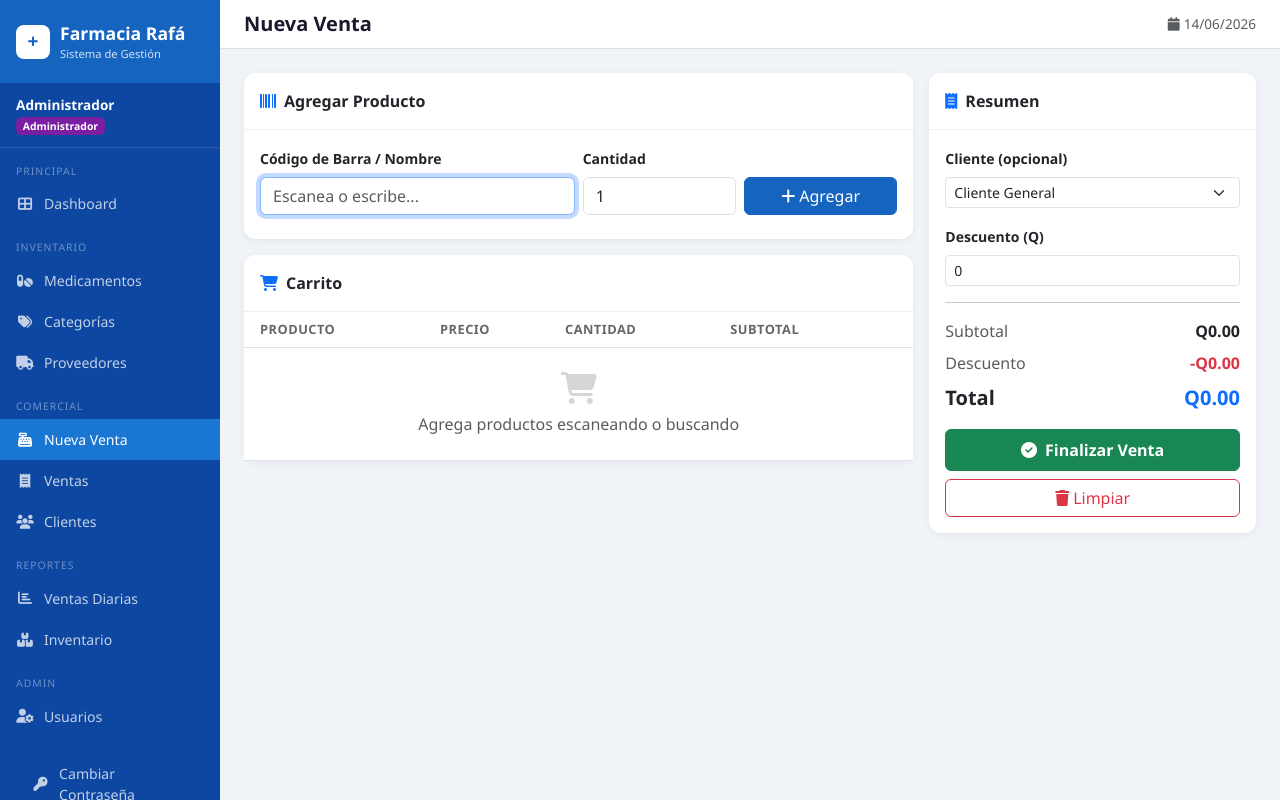
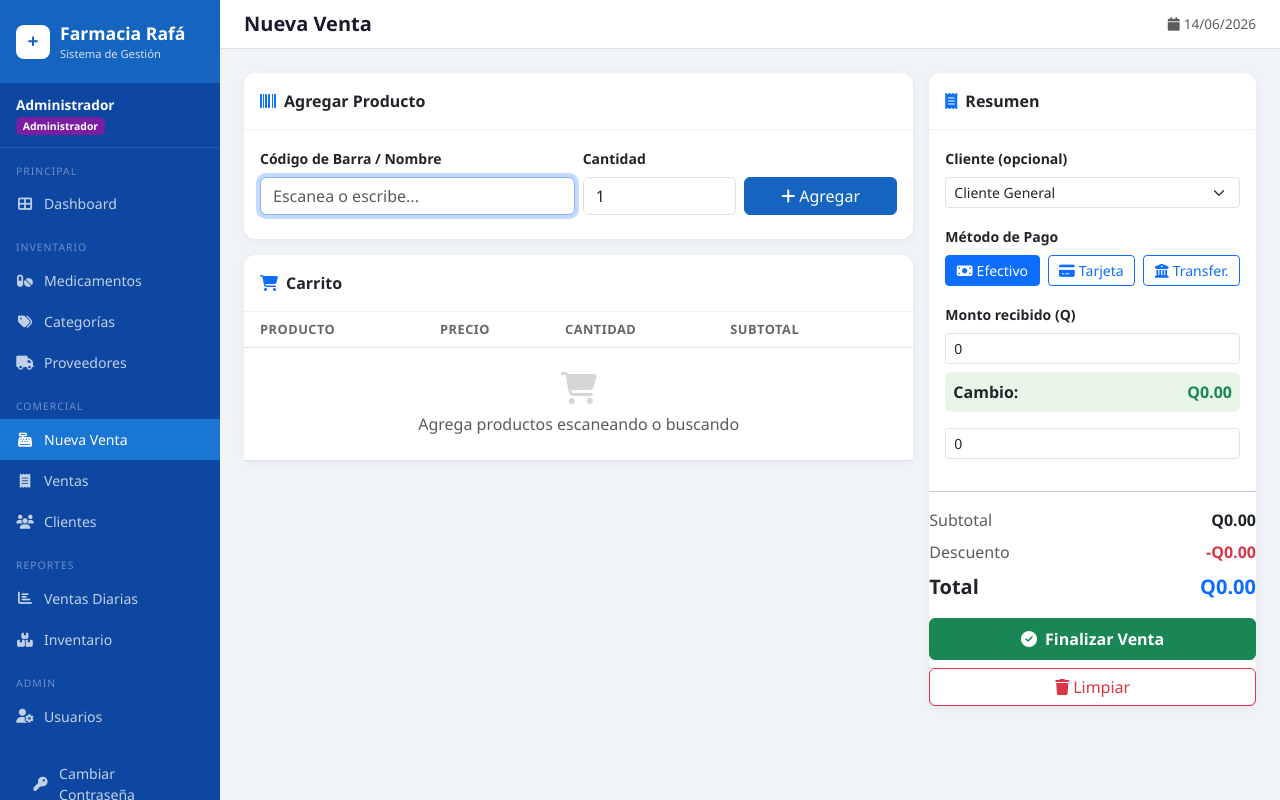
Before and after one commit to sistemacom40-byte/sistema.farmacia.rafa, a Flask app: page /ventas/nueva in a window 1280 px wide. Run offline with Flask 3, Linux system fonts and the light colour scheme; a user stored in the database is signed in.

Commit message:
Implement payment method buttons and change calculation
Added payment method selection and change calculation functionality.

```diff
--- a/Farmacia-rafa/templates/nueva_venta.html
+++ b/Farmacia-rafa/templates/nueva_venta.html
@@ -78,7 +78,31 @@
           </select>
         </div>
         <div class="mb-3">
-          <label class="form-label fw-semibold small">Descuento (Q)</label>
+          <label class="form-label fw-semibold small">M&eacute;todo de Pago</label>
+          <div class="d-flex gap-2">
+            <button type="button" class="btn btn-outline-primary btn-sm flex-fill metodo-btn active" data-metodo="Efectivo" onclick="seleccionarMetodo('Efectivo')">
+              <i class="fas fa-money-bill me-1"></i>Efectivo
+            </button>
+            <button type="button" class="btn btn-outline-primary btn-sm flex-fill metodo-btn" data-metodo="Tarjeta" onclick="seleccionarMetodo('Tarjeta')">
+              <i class="fas fa-credit-card me-1"></i>Tarjeta
+            </button>
+            <button type="button" class="btn btn-outline-primary btn-sm flex-fill metodo-btn" data-metodo="Transferencia" onclick="seleccionarMetodo('Transferencia')">
+              <i class="fas fa-university me-1"></i>Transfer.
+            </button>
+          </div>
+          <input type="hidden" id="metodoPago" value="Efectivo">
+        </div>
+        <div id="efectivoPanel" class="mb-3">
+          <label class="form-label fw-semibold small">Monto recibido (Q)</label>
+          <input type="number" id="montoRecibido" class="form-control form-control-sm"
+                 value="0" min="0" step="0.01" oninput="calcularCambio()">
+          <div class="mt-2 p-2 rounded" style="background:#e8f5e9;" id="cambioPanel">
+            <div class="d-flex justify-content-between">
+              <span class="fw-semibold">Cambio:</span>
+              <strong class="text-success" id="cambioLabel">Q0.00</strong>
+            </div>
+          </div>
+        </div>
           <input type="number" id="descuentoInput" class="form-control form-control-sm"
                  value="0" min="0" step="0.01" onchange="calcularTotal()">
         </div>
@@ -115,7 +139,26 @@ document.getElementById('codigoBuscar').addEventListener('keydown', function(e)
   if (e.key === 'Enter') buscarProducto();
 });
 
-async function buscarProducto() {
+function seleccionarMetodo(metodo) {
+  document.getElementById('metodoPago').value = metodo;
+  document.querySelectorAll('.metodo-btn').forEach(b => b.classList.remove('active', 'btn-primary'));
+  document.querySelectorAll('.metodo-btn').forEach(b => b.classList.add('btn-outline-primary'));
+  const btn = document.querySelector(`[data-metodo="${metodo}"]`);
+  btn.classList.remove('btn-outline-primary');
+  btn.classList.add('btn-primary');
+  document.getElementById('efectivoPanel').style.display = metodo === 'Efectivo' ? 'block' : 'none';
+  calcularCambio();
+}
+
+function calcularCambio() {
+  const total = parseFloat(document.getElementById('totalLabel').textContent.replace('Q','')) || 0;
+  const recibido = parseFloat(document.getElementById('montoRecibido').value) || 0;
+  const cambio = Math.max(0, recibido - total);
+  document.getElementById('cambioLabel').textContent = `Q${cambio.toFixed(2)}`;
+  document.getElementById('cambioPanel').style.background = recibido >= total ? '#e8f5e9' : '#ffebee';
+}
+
+
   const codigo = document.getElementById('codigoBuscar').value.trim();
   const cantidad = parseInt(document.getElementById('cantidadInput').value) || 1;
   if (!codigo) return;
@@ -215,6 +258,8 @@ async function procesarVenta() {
   const payload = {
     cliente_id: document.getElementById('clienteSelect').value || null,
     descuento: parseFloat(document.getElementById('descuentoInput').value) || 0,
+    metodo_pago: document.getElementById('metodoPago').value,
+    monto_recibido: parseFloat(document.getElementById('montoRecibido').value) || 0,
     items: carrito.map(i => ({ id: i.id, nombre: i.nombre, precio: i.precio, cantidad: i.cantidad }))
   };
 
```
